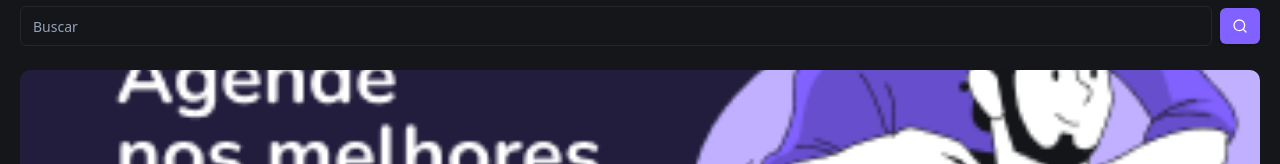
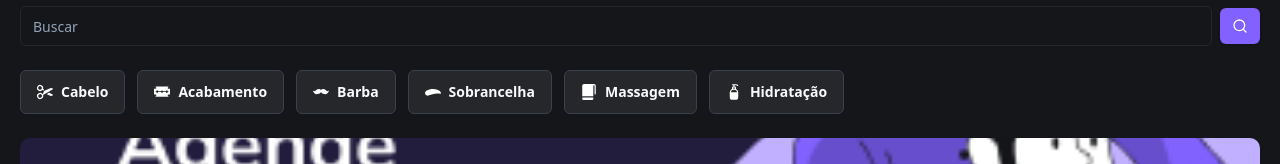
Before and after one commit to Fl1pMoura/fsw-barber, a Next.js app: page / in a window 1280 px wide. Shown: the part 175-339 px from the top of the page. Built offline with nearby package versions, Linux system fonts and the light colour scheme.

Commit message:
feat: create footer and svgs components

```diff
--- /dev/null
+++ b/src/app/_components/svgs/HydrateIcon.tsx
@@ -0,0 +1,30 @@
+function HydrateIcon(props: React.SVGProps<SVGSVGElement>) {
+  return (
+    <svg
+      width={16}
+      height={16}
+      viewBox="0 0 16 16"
+      fill="none"
+      xmlns="http://www.w3.org/2000/svg"
+      {...props}
+    >
+      <path
+        d="M4.363 8.727a3.636 3.636 0 017.273 0v3.636c0 1.372 0 2.057-.426 2.484-.426.426-1.111.426-2.483.426H7.272c-1.371 0-2.056 0-2.483-.426-.426-.427-.426-1.112-.426-2.483V8.726z"
+        stroke="#fff"
+        strokeWidth={1.2}
+        strokeLinecap="round"
+        strokeLinejoin="round"
+      />
+      <path
+        d="M6.545 5.09v-.726c0-.686 0-1.029.213-1.242.213-.213.556-.213 1.242-.213m0 0c.685 0 1.028 0 1.241.213.213.213.213.556.213 1.242v.727M8 2.909V.727m0 0H6.545M8 .727h1.996c.55 0 1.08.209 1.484.584l.156.144M4.363 8.727h7.273"
+        stroke="#fff"
+        strokeWidth={1.2}
+        strokeLinecap="round"
+        strokeLinejoin="round"
+      />
+      <rect x={4} y={9} width={8} height={6} rx={1} fill="#fff" />
+    </svg>
+  );
+}
+
+export default HydrateIcon;
--- /dev/null
+++ b/src/app/_components/svgs/beardIcon.tsx
@@ -0,0 +1,21 @@
+import { SVGProps } from "react";
+
+function SvgComponent(props: SVGProps<SVGSVGElement>) {
+  return (
+    <svg
+      width={16}
+      height={16}
+      viewBox="0 0 16 16"
+      fill="none"
+      xmlns="http://www.w3.org/2000/svg"
+      {...props}
+    >
+      <path
+        d="M14.546 7.273c-1.455 0-2.182-2.182-4.364-2.182S8 6.546 8 6.546 8 5.09 5.818 5.09 2.91 7.273 1.455 7.273C.727 7.273 0 6.546 0 6.546s.727 3.636 3.636 3.636C7.273 10.182 8 8 8 8s.727 2.182 4.364 2.182c2.909 0 3.636-3.636 3.636-3.636s-.727.727-1.454.727z"
+        fill="#fff"
+      />
+    </svg>
+  );
+}
+
+export default SvgComponent;
--- /dev/null
+++ b/src/app/_components/svgs/eyebrowIcon.tsx
@@ -0,0 +1,28 @@
+import { SVGProps } from "react";
+
+function EyebrowIcon(props: SVGProps<SVGSVGElement>) {
+  return (
+    <svg
+      width={16}
+      height={16}
+      viewBox="0 0 16 16"
+      fill="none"
+      xmlns="http://www.w3.org/2000/svg"
+      {...props}
+    >
+      <g clipPath="url(#clip0_31320_1159)">
+        <path
+          d="M13.045 6.081c1.239.559 2.306 1.397 2.882 2.585a.728.728 0 01-.82 1.026c-4.332-1.016-8.715.73-11.025 1.682-1.45.598-2.859.11-3.587-.873a2.443 2.443 0 01-.477-1.753c.247-2.04 2.811-2.912 4.503-3.296 2.75-.624 5.926-.544 8.524.629z"
+          fill="#fff"
+        />
+      </g>
+      <defs>
+        <clipPath id="clip0_31320_1159">
+          <path fill="#fff" d="M0 0H16V16H0z" />
+        </clipPath>
+      </defs>
+    </svg>
+  );
+}
+
+export default EyebrowIcon;
--- /dev/null
+++ b/src/app/_components/svgs/hairIcon.tsx
@@ -0,0 +1,28 @@
+function HairIcon(props: React.SVGProps<SVGSVGElement>) {
+  return (
+    <svg
+      width={16}
+      height={16}
+      viewBox="0 0 16 16"
+      fill="none"
+      xmlns="http://www.w3.org/2000/svg"
+      {...props}
+    >
+      <g clipPath="url(#clip0_1567_15202)" fill="#fff">
+        <path
+          fillRule="evenodd"
+          clipRule="evenodd"
+          d="M.419 2.436a3.111 3.111 0 004.993 3.653l.785.453c.022.082.13.103.186.038.134-.157.282-.3.445-.43.254-.204.266-.63-.016-.793l-.734-.424A3.112 3.112 0 00.42 2.436M2.224 5.53A1.778 1.778 0 113.981 2.44a1.778 1.778 0 01-1.757 3.09zm5.739.969A2.445 2.445 0 006.55 8.12l-.354 1.32-.785.453A3.112 3.112 0 00.42 13.547a3.112 3.112 0 005.66-2.498l9.492-5.481a.667.667 0 00-.161-1.22l-.625-.168a2.444 2.444 0 00-1.582.109l-5.241 2.21zm-6.39 6.38a1.778 1.778 0 113.069-1.798 1.778 1.778 0 01-3.069 1.798z"
+        />
+        <path d="M10.242 9.671a.444.444 0 00.05.795l2.91 1.228c.5.21 1.057.25 1.582.109l.626-.168a.667.667 0 00.16-1.22l-3.085-1.782a.444.444 0 00-.444 0l-1.8 1.038z" />
+      </g>
+      <defs>
+        <clipPath id="clip0_1567_15202">
+          <path fill="#fff" d="M0 0H16V16H0z" />
+        </clipPath>
+      </defs>
+    </svg>
+  );
+}
+
+export default HairIcon;
--- /dev/null
+++ b/src/app/_components/svgs/massageIcon.tsx
@@ -0,0 +1,21 @@
+import * as React from "react";
+
+function MassageIcon(props: React.SVGProps<SVGSVGElement>) {
+  return (
+    <svg
+      width={16}
+      height={16}
+      viewBox="0 0 16 16"
+      fill="none"
+      xmlns="http://www.w3.org/2000/svg"
+      {...props}
+    >
+      <path
+        d="M14.77 1.846v8a.616.616 0 01-.657.615.629.629 0 01-.575-.634v-7.98a.616.616 0 00-.657-.616.63.63 0 00-.573.637V12a.308.308 0 01-.308.308H1.538A.308.308 0 011.231 12V1.846A1.846 1.846 0 013.077 0h9.846a1.846 1.846 0 011.846 1.846zM12 13.54H1.538a.308.308 0 00-.307.307v.923A1.23 1.23 0 002.46 16h8.616a1.231 1.231 0 001.23-1.23v-.924A.308.308 0 0012 13.54z"
+        fill="#fff"
+      />
+    </svg>
+  );
+}
+
+export default MassageIcon;
--- /dev/null
+++ b/src/app/_components/svgs/trimIcon.tsx
@@ -0,0 +1,21 @@
+import { SVGProps } from "react";
+
+function TrimIcon(props: SVGProps<SVGSVGElement>) {
+  return (
+    <svg
+      width={16}
+      height={16}
+      viewBox="0 0 16 16"
+      fill="none"
+      xmlns="http://www.w3.org/2000/svg"
+      {...props}
+    >
+      <path
+        d="M14.4 4.8c-.44 0-.8-.36-.8-.8 0-.44.36-.8.8-.8v-.8H1.6v.8c.44 0 .8.36.8.8 0 .44-.36.8-.8.8H0v5.6h1.6c.44 0 .8.36.8.8 0 .44-.36.8-.8.8v.8h12.8V12c-.44 0-.8-.36-.8-.8 0-.44.36-.8.8-.8H16V4.8h-1.6zm0 3.2h-.8v.8H12V8H9.128c-.168.464-.608.8-1.128.8-.52 0-.96-.336-1.128-.8H4v.8H2.4V8h-.8v-.8h.8v-.8H4v.8h2.872c.168-.464.608-.8 1.128-.8.52 0 .96.336 1.128.8H12v-.8h1.6v.8h.8V8z"
+        fill="#fff"
+      />
+    </svg>
+  );
+}
+
+export default TrimIcon;
--- /dev/null
+++ b/src/app/_constants/quickSearchOptions.tsx
@@ -0,0 +1,38 @@
+import BeardIcon from "../_components/svgs/beardIcon";
+import EyebrowIcon from "../_components/svgs/eyebrowIcon";
+import HairIcon from "../_components/svgs/hairIcon";
+import HydrateIcon from "../_components/svgs/HydrateIcon";
+import MassageIcon from "../_components/svgs/massageIcon";
+import TrimIcon from "../_components/svgs/trimIcon";
+
+interface quickSearchOptions {
+  label: string;
+  imageUrl: React.ReactNode;
+}
+
+export const quickSearchOptions: quickSearchOptions[] = [
+  {
+    label: "Cabelo",
+    imageUrl: <HairIcon />,
+  },
+  {
+    label: "Acabamento",
+    imageUrl: <TrimIcon />,
+  },
+  {
+    label: "Barba",
+    imageUrl: <BeardIcon />,
+  },
+  {
+    label: "Sobrancelha",
+    imageUrl: <EyebrowIcon />,
+  },
+  {
+    label: "Massagem",
+    imageUrl: <MassageIcon />,
+  },
+  {
+    label: "Hidratação",
+    imageUrl: <HydrateIcon />,
+  },
+];
--- a/src/app/page.tsx
+++ b/src/app/page.tsx
@@ -6,6 +6,7 @@ import BookingCard from "./_components/BookingCard";
 import Footer from "./_components/Footer";
 import { Header } from "./_components/Header";
 import { Button } from "./_components/ui/button";
+import { quickSearchOptions } from "./_constants/quickSearchOptions";
 // TODO: AJUSTAR CAMINHO DO BOTÃO
 const Home = () => {
   return (
@@ -23,6 +24,18 @@ const Home = () => {
           <Button className="h-9 w-10">
             <SearchIcon size={5} />
           </Button>
+        </div>
+        <div className="no-scrollbar mb-6 flex items-center gap-3 overflow-auto">
+          {quickSearchOptions.map((item) => (
+            <Button
+              key={item.label}
+              variant={"secondary"}
+              className="py-2. h-fit border border-gray-700 px-4 py-[11px] text-sm font-bold"
+            >
+              {item.imageUrl}
+              {item.label}
+            </Button>
+          ))}
         </div>
         <div className="relative h-[150px] w-full overflow-clip rounded-[10px]">
           <Image
```
